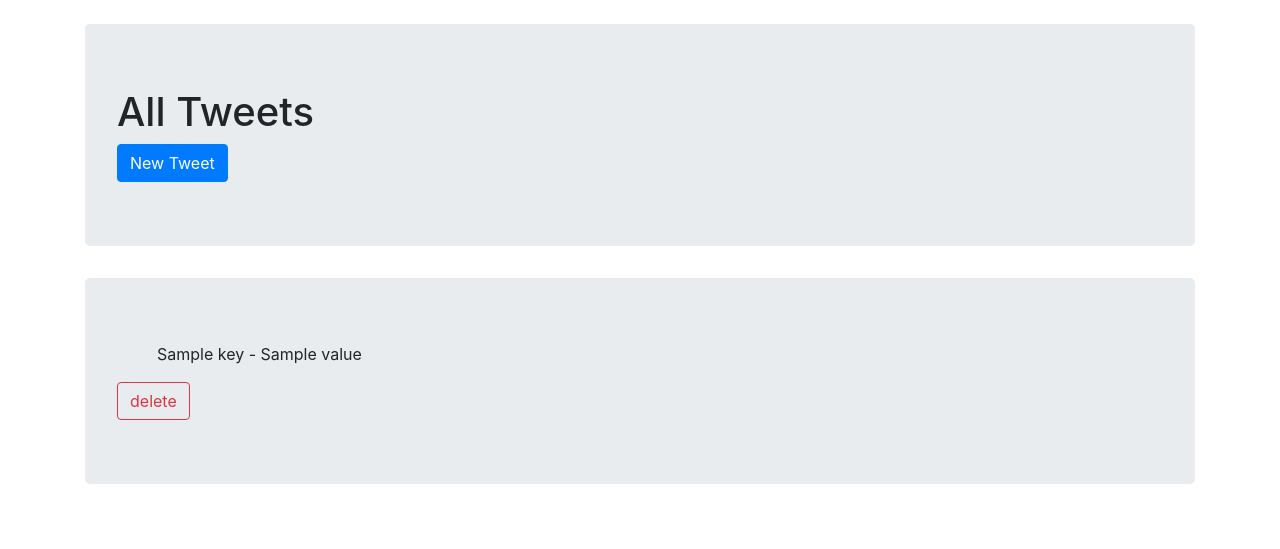
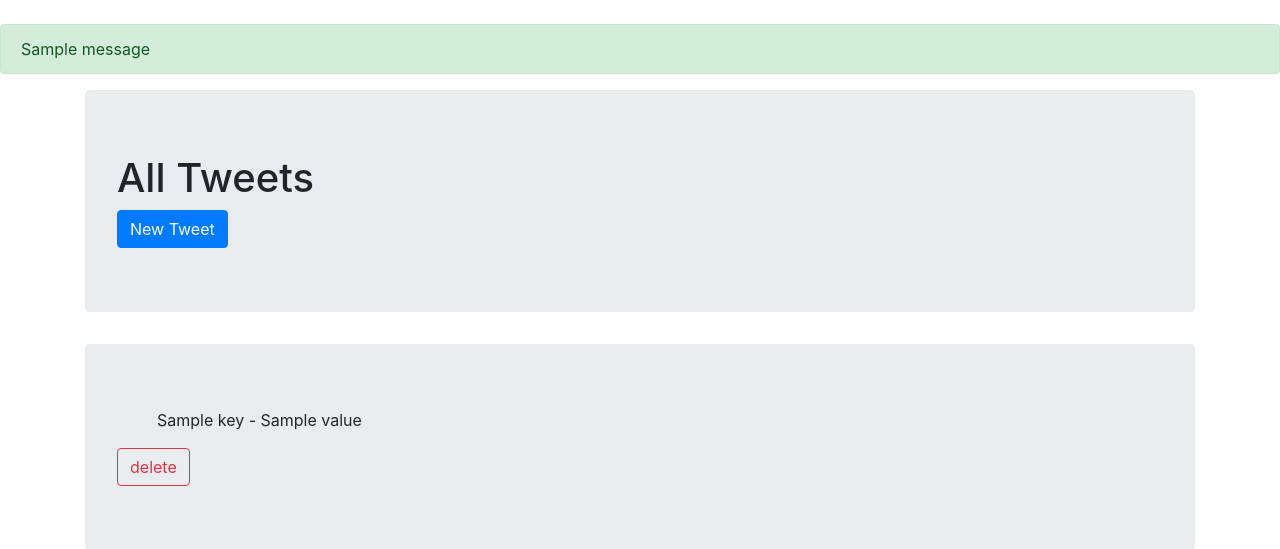
Before and after one commit to aryan-jadon/twitter-assignment-2021, a Django app: template templates/index.html in a window 1280 px wide. Shown: the part 56-605 px from the top of the page. Run offline with Django 3.2, Linux system fonts and the light colour scheme; the template is opened without the code that fills it: most values are stand-ins (such as "Sample title", 1, 10 or a date in 2020); one stand-in notice (Sample message) is shown; some libraries are stand-ins or nearby versions.

Commit message:
Added Notifications Messages Logic

```diff
--- a/templates/index.html
+++ b/templates/index.html
@@ -39,6 +39,14 @@
       </div>
     </nav>
 
+    {% if messages %}
+        {% for message in messages %}
+        <div class="alert alert-success" role="alert">
+            {{ message }}
+        </div>
+        {% endfor %}
+     {% endif %}
+
     <main role="main" class="container">
       <div class="jumbotron">
         <h1>All Tweets</h1>
@@ -61,6 +69,7 @@
         </form>
       </div>
     {% endfor %}
+
     </main>
 
     <!-- Optional JavaScript -->
--- a/twitter_services/views.py
+++ b/twitter_services/views.py
@@ -1,5 +1,6 @@
 from django.shortcuts import render
 from django.shortcuts import redirect
+from django.contrib import messages
 import tweepy
 
 auth = tweepy.OAuthHandler('DbwTjGUxXot2M4rNEEv2NulRR',
@@ -28,6 +29,7 @@ def create_view(request):
     if request.method == "POST":
         user_tweet = request.POST['user_tweet']
         api.update_status(user_tweet)
+        messages.success(request, 'Tweet Successfully Created!')
         return redirect('index_page')
     else:
         return render(request, 'create_tweet.html')
@@ -36,4 +38,5 @@ def create_view(request):
 def delete_view(request):
     if request.method == "POST":
         api.destroy_status(request.POST['tweet_id'])
+        messages.success(request, 'Tweet Successfully Deleted!')
     return redirect('index_page')
```
